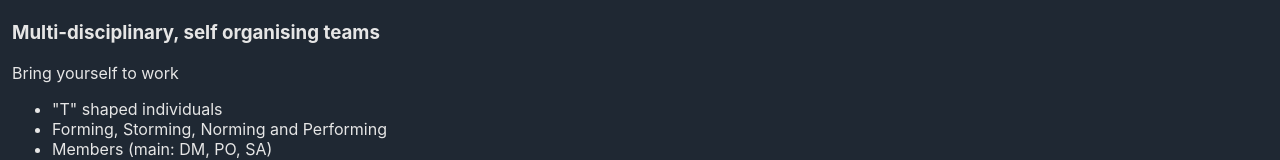
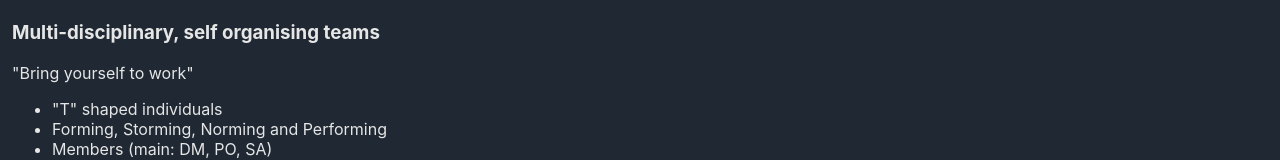
Before and after one commit to szabikr/szabi-space, a Next.js app: page /agile in a window 1280 px wide. Shown: the part 568-728 px from the top of the page. Built offline with nearby package versions, Linux system fonts and the light colour scheme.

Commit message:
Agile page content changes

```diff
--- a/src/pages/agile.js
+++ b/src/pages/agile.js
@@ -24,7 +24,7 @@ export default function AgilePage() {
       </ul>
 
       <h3>Multi-disciplinary, self organising teams</h3>
-      <p>Bring yourself to work</p>
+      <p>"Bring yourself to work"</p>
       <ul>
         <li>"T" shaped individuals</li>
         <li>Forming, Storming, Norming and Performing</li>
@@ -45,14 +45,14 @@ export default function AgilePage() {
       <img
         src="/assets/scrum-lifecycle.png"
         alt="scrum lifecycle"
-        width="280"
+        width="300"
       />
       <p><i>source: https://www.scrum.org/</i></p>
 
       <img
         src="/assets/too-busy-to-improve.png"
         alt="too busy to improve illustration"
-        width="280"
+        width="300"
       />
     </>
   )
```
